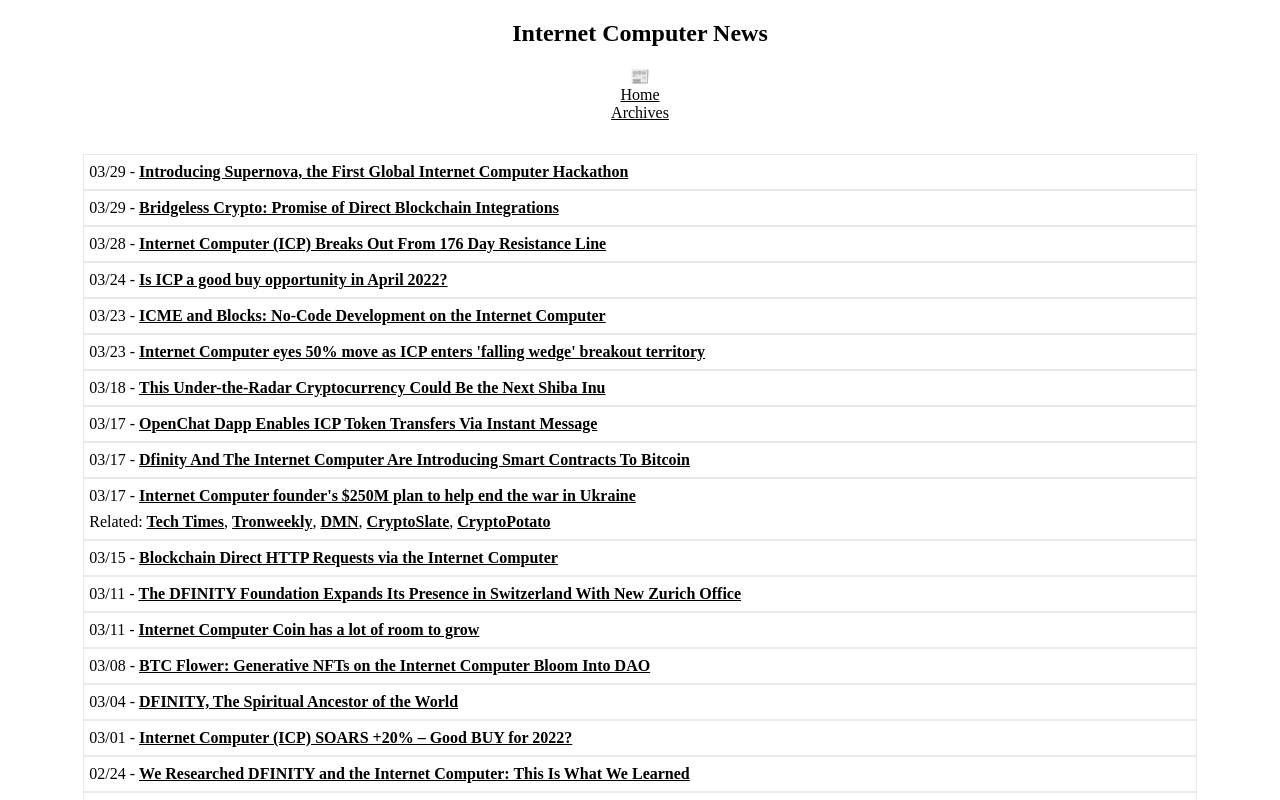
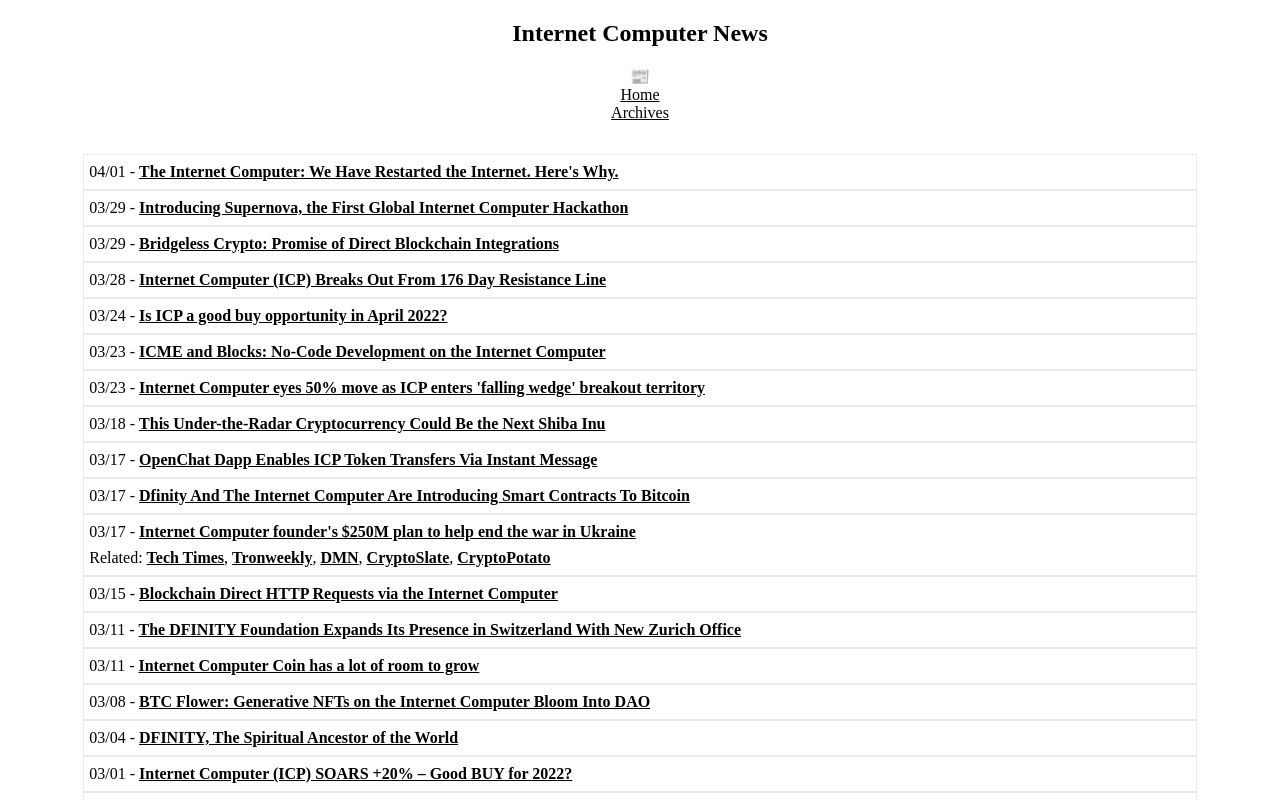
Before and after one commit to rjlucasm/ictoday, a Next.js app: page /news/2022 in a window 1280 px wide. Shown: the top 800 px of the page. Built offline with nearby package versions, Linux system fonts and the light colour scheme.

Commit message:
News 04/01

```diff
--- a/pages/news/2022.js
+++ b/pages/news/2022.js
@@ -19,6 +19,9 @@
             <Link href="/archive"><a style={{ color: 'inherit' }}>Archives</a></Link>
 
             <div className="pagesgrid">
+            <div className="pagescard">04/01 -&nbsp;
+                <a href="https://beincrypto.com/the-internet-computer-we-have-restarted-the-internet-heres-why/" target="_blank" rel="noopener noreferrer">The Internet Computer: We Have Restarted the Internet. Here&apos;s Why.</a>
+            </div>
             <div className="pagescard">03/29 -&nbsp;
                 <a href="https://medium.com/dfinity/introducing-supernova-the-first-global-internet-computer-hackathon-dbaec18e0fb3" target="_blank" rel="noopener noreferrer">Introducing Supernova, the First Global Internet Computer Hackathon</a>
             </div>
```
